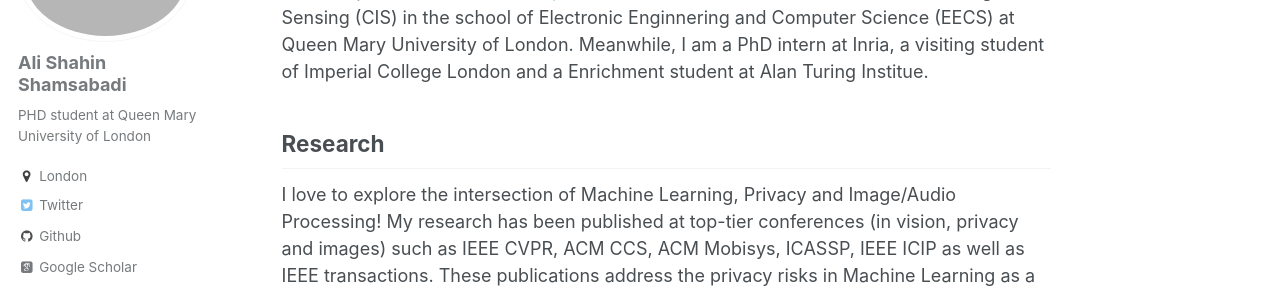
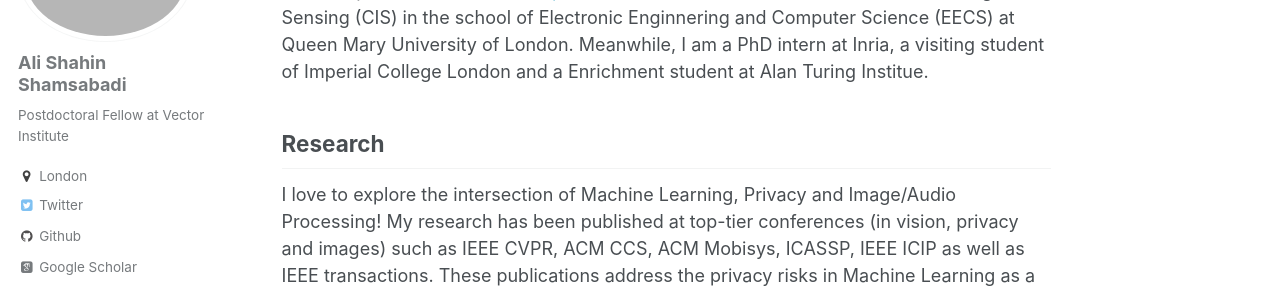
Before and after one commit to AliShahin/AliShahin.github.io, a Jekyll site: the page built from _pages/about.md, in a window 1280 px wide. Shown: the part 210-503 px from the top of the page. Built offline with Jekyll 4.4.1, drawn with Linux system fonts in a browser that asks for light colours; some web fonts are replaced.

Commit message:
Update _config.yml

```diff
--- a/_config.yml
+++ b/_config.yml
@@ -10,7 +10,7 @@ locale                   : "en-US"
 title                    : "Ali"
 title_separator          : "-"
 name                     : &name "Ali"
-description              : &description "PHD student"
+description              : &description "Postdoctoral Fellow"
 url                      : https://AliShahin.github.io # the base hostname & protocol for your site e.g. "https://mmistakes.github.io"
 baseurl                  : "" # the subpath of your site, e.g. "/blog"
 repository               : "AliShahin.github.io.github.io"
@@ -80,7 +80,7 @@ analytics:
 author:
   name             : "Ali Shahin Shamsabadi"
   avatar           : "ali.JPG"
-  bio              : "PHD student at Queen Mary University of London"
+  bio              : "Postdoctoral Fellow at Vector Institute"
   location         : "London"
   employer         :
   googlescholar    : "https://scholar.google.com/citations?user=1kVnWYwAAAAJ&hl=en"
```
